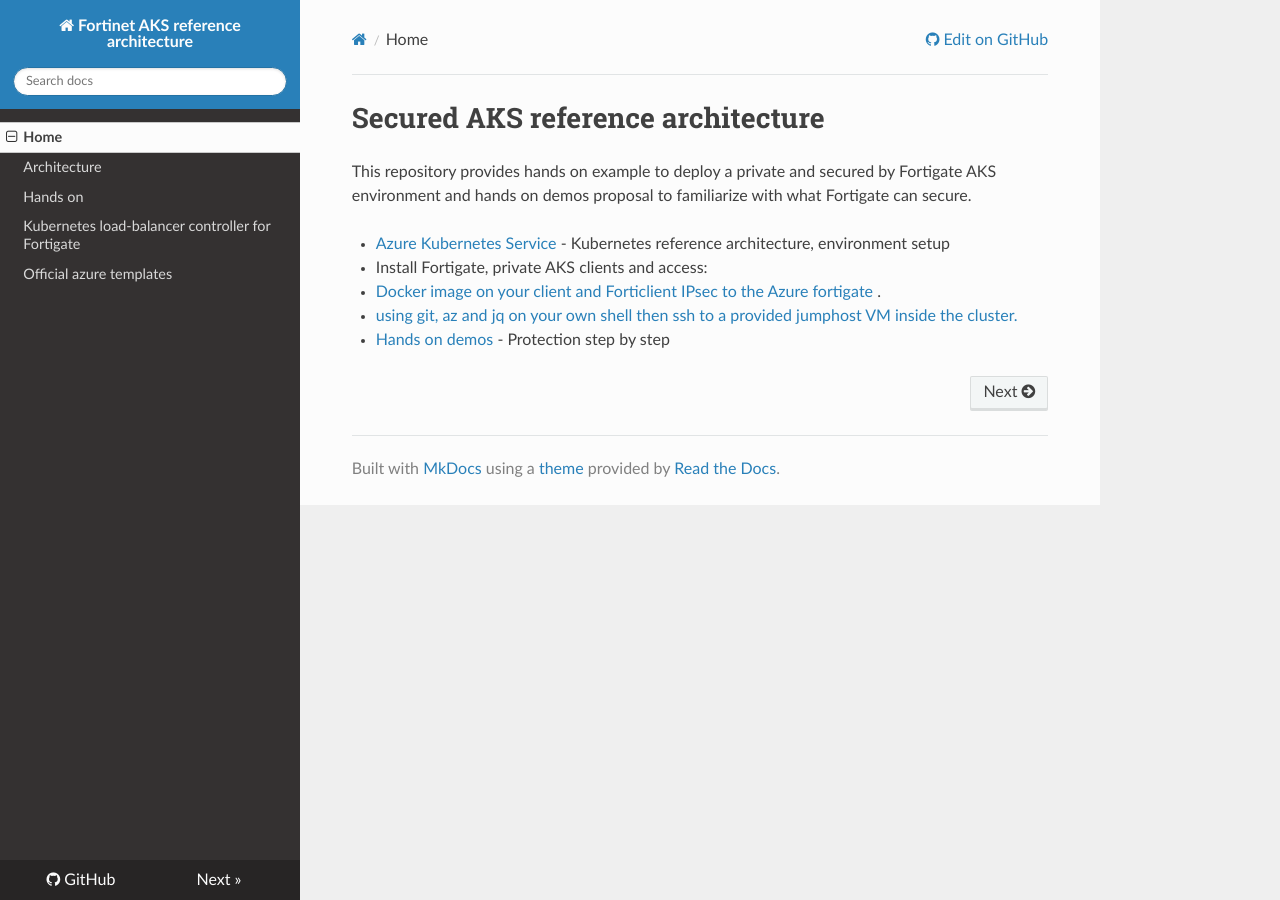
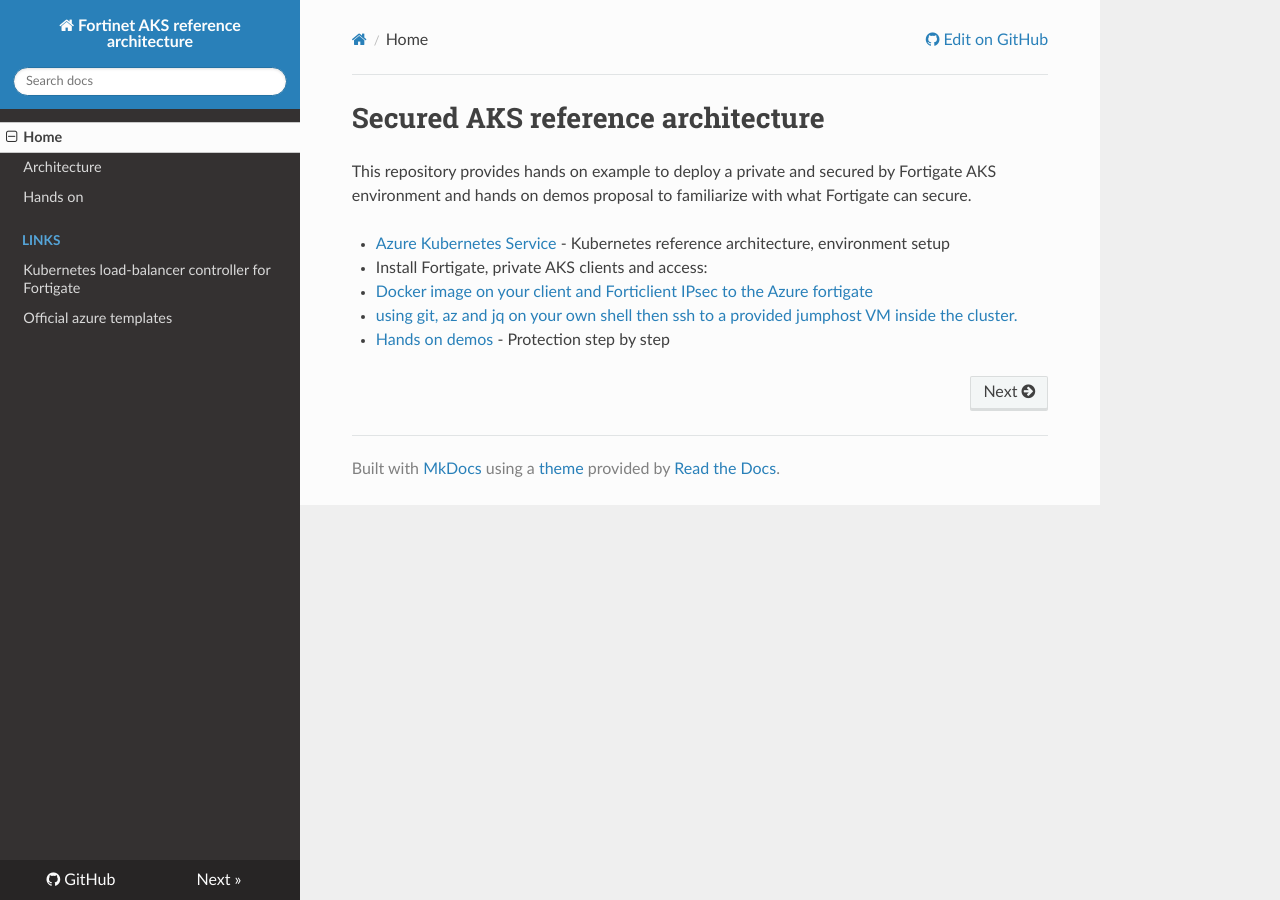
Before and after one commit to fortinet-solutions-cse/secured-AKS-refarch, an MkDocs documentation site: the page built from docs/index.md, in a window 1280 px wide. Built offline with MkDocs 1.6.1, drawn with Linux system fonts in a browser that asks for light colours; nearby versions of some CDN libraries.

Commit message:
Formating

```diff
--- a/docs/index.md
+++ b/docs/index.md
@@ -7,8 +7,8 @@ This repository provides hands on example to deploy a private and secured by For
 
 
 * Install Fortigate, private AKS clients and access:
-  *  [Docker image on your client and Forticlient IPsec to the Azure fortigate](LocalDockerandVPN.md) .
-  * [using git, az and jq on your own shell then ssh to a provided jumphost VM inside the cluster.](JumphostUsage.md)
+   * [Docker image on your client and Forticlient IPsec to the Azure fortigate](LocalDockerandVPN.md)
+   * [using git, az and jq on your own shell then ssh to a provided jumphost VM inside the cluster.](JumphostUsage.md)
 
 
 * [Hands on demos](Hands_on_demos.md) - Protection step by step
--- a/mkdocs.yml
+++ b/mkdocs.yml
@@ -13,5 +13,6 @@ nav:
 - Home: 'index.md'
 - Architecture: 'AKS-Private-secured.md'
 - Hands on: 'Hands_on_demos.md'
-- Kubernetes load-balancer controller for Fortigate: 'https://github.com/fortinet/k8s-fortigate-ctrl'
-- Official azure templates: 'https://github.com/fortinet/azure-templates'
+- Links:
+  - Kubernetes load-balancer controller for Fortigate: 'https://github.com/fortinet/k8s-fortigate-ctrl'
+  - Official azure templates: 'https://github.com/fortinet/azure-templates'
```
